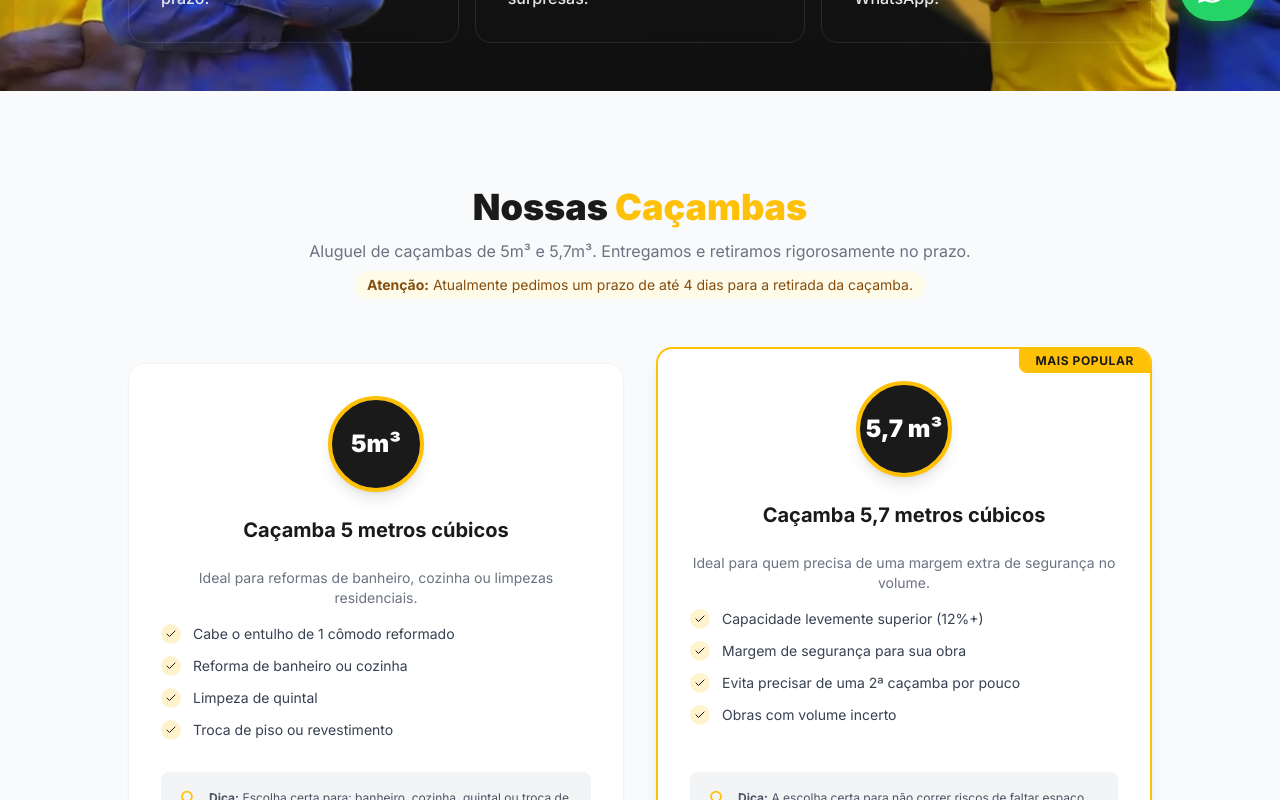
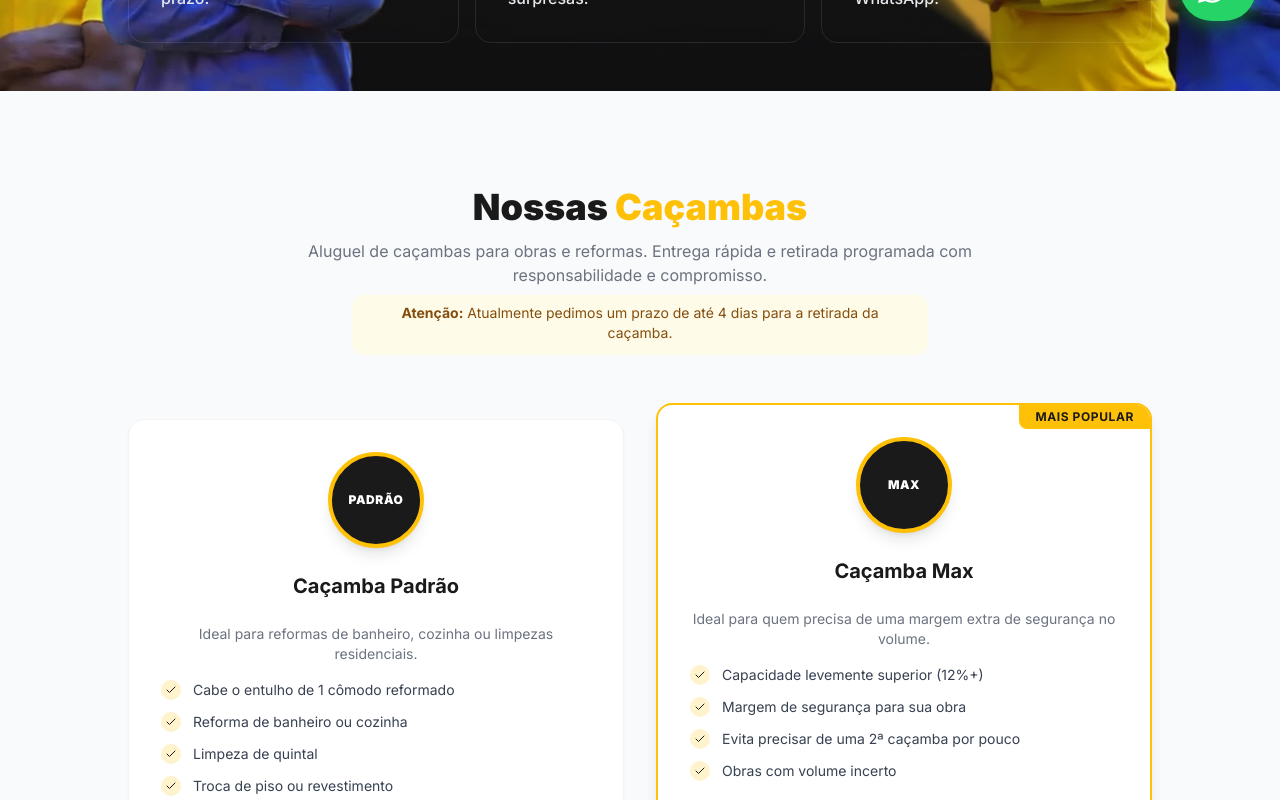
Before and after one commit to rafhaelmascarenhas/diskentulho, a React (Vite) app: page / in a window 1280 px wide. Shown: the part 755-1555 px from the top of the page. Built offline with nearby package versions, Linux system fonts and the light colour scheme.

Commit message:
correçoes nova

```diff
--- a/components/Hero.tsx
+++ b/components/Hero.tsx
@@ -45,7 +45,7 @@ const Hero: React.FC = () => {
 
         {/* Subhead */}
         <p className="text-gray-100 text-lg md:text-xl mb-8 max-w-2xl mx-auto font-medium leading-relaxed drop-shadow-lg text-shadow">
-          Aluguel de caçambas de <strong>5m³</strong> e <strong>5,7m³</strong>. Entregamos e retiramos rigorosamente no prazo.
+          Aluguel de caçambas para obras e reformas. Entrega rápida e retirada programada com responsabilidade e compromisso.
         </p>
 
         {/* Buttons - CTA */}
--- a/components/Models.tsx
+++ b/components/Models.tsx
@@ -12,10 +12,10 @@ const Models: React.FC = () => {
             Nossas <span className="text-brand-yellow">Caçambas</span>
           </h2>
           <div className="text-gray-500 max-w-2xl mx-auto space-y-2">
-            <p>Aluguel de caçambas de 5m³ e 5,7m³. Entregamos e retiramos rigorosamente no prazo.</p>
-            <p className="text-sm bg-yellow-50 text-yellow-800 py-1 px-3 rounded-full inline-block">
-              <span className="font-bold">Atenção:</span> Atualmente pedimos um prazo de até 4 dias para a retirada da caçamba.
-            </p>
+            <p>Aluguel de caçambas para obras e reformas. Entrega rápida e retirada programada com responsabilidade e compromisso.</p>
+            <div className="text-sm bg-yellow-50 text-yellow-800 py-2 px-4 rounded-xl inline-block max-w-xl">
+              <p className="mb-1"><span className="font-bold">Atenção:</span> Atualmente pedimos um prazo de até 4 dias para a retirada da caçamba.</p>
+            </div>
           </div>
         </div>
 
@@ -23,12 +23,12 @@ const Models: React.FC = () => {
           {/* Card 5m3 */}
           <div className="bg-white rounded-2xl shadow-sm border border-gray-100 p-8 flex flex-col relative overflow-hidden hover:shadow-xl transition-shadow duration-300">
             <div className="flex justify-center mb-6">
-              <div className="w-24 h-24 rounded-full bg-brand-dark border-4 border-brand-yellow flex items-center justify-center text-white font-black text-2xl shadow-lg">
-                5m³
+              <div className="w-24 h-24 rounded-full bg-brand-dark border-4 border-brand-yellow flex items-center justify-center text-white font-black text-xs shadow-lg uppercase tracking-wider">
+                Padrão
               </div>
             </div>
 
-            <h3 className="text-center text-xl font-bold text-brand-dark mb-6">Caçamba 5 metros cúbicos</h3>
+            <h3 className="text-center text-xl font-bold text-brand-dark mb-6">Caçamba Padrão</h3>
 
             <div className="space-y-3 mb-8 flex-grow">
               <p className="text-sm text-gray-500 text-center mb-4">Ideal para reformas de banheiro, cozinha ou limpezas residenciais.</p>
@@ -90,12 +90,12 @@ const Models: React.FC = () => {
             </div>
 
             <div className="flex justify-center mb-6">
-              <div className="w-24 h-24 rounded-full bg-brand-dark border-4 border-brand-yellow flex items-center justify-center text-white font-black text-2xl shadow-lg">
-                5,7 m³
+              <div className="w-24 h-24 rounded-full bg-brand-dark border-4 border-brand-yellow flex items-center justify-center text-white font-black text-xs shadow-lg uppercase tracking-wider">
+                Max
               </div>
             </div>
 
-            <h3 className="text-center text-xl font-bold text-brand-dark mb-6">Caçamba 5,7 metros cúbicos</h3>
+            <h3 className="text-center text-xl font-bold text-brand-dark mb-6">Caçamba Max</h3>
 
             <div className="space-y-3 mb-8 flex-grow">
               <p className="text-sm text-gray-500 text-center mb-4">Ideal para quem precisa de uma margem extra de segurança no volume.</p>
```
